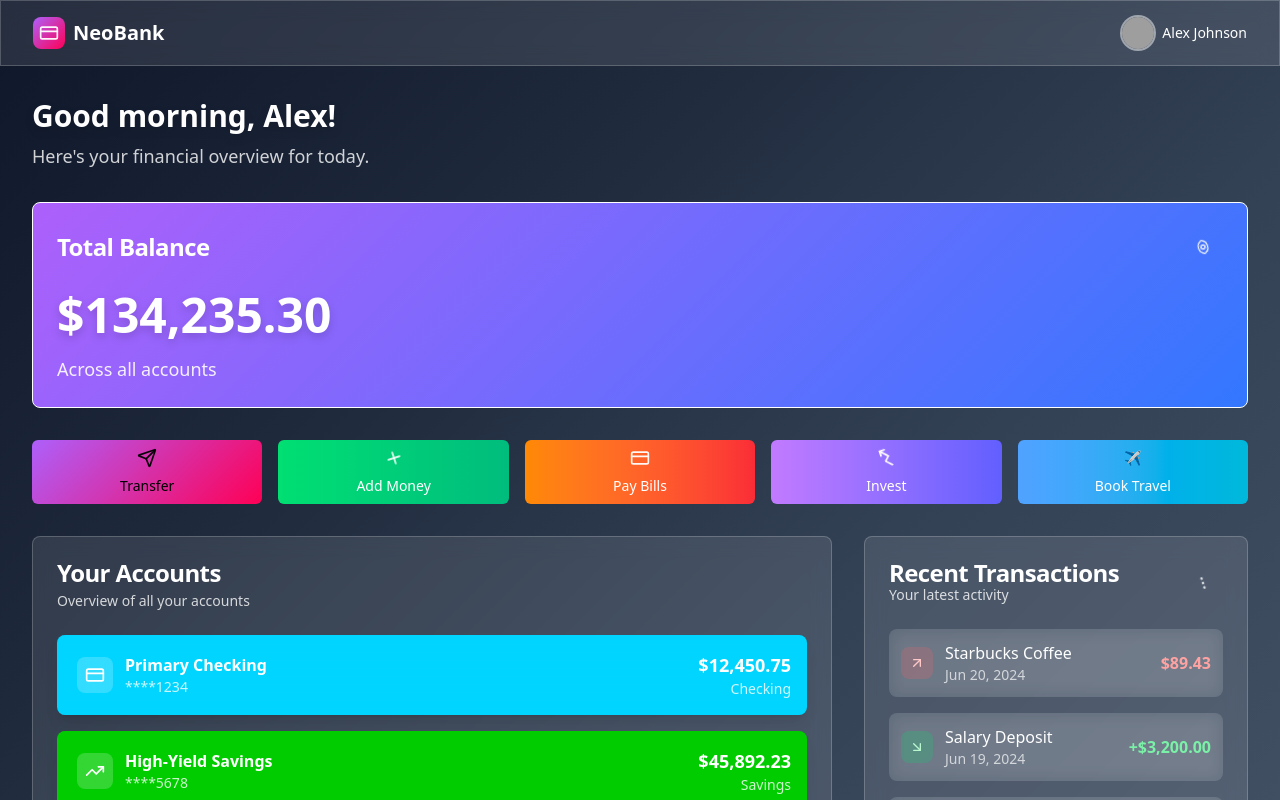
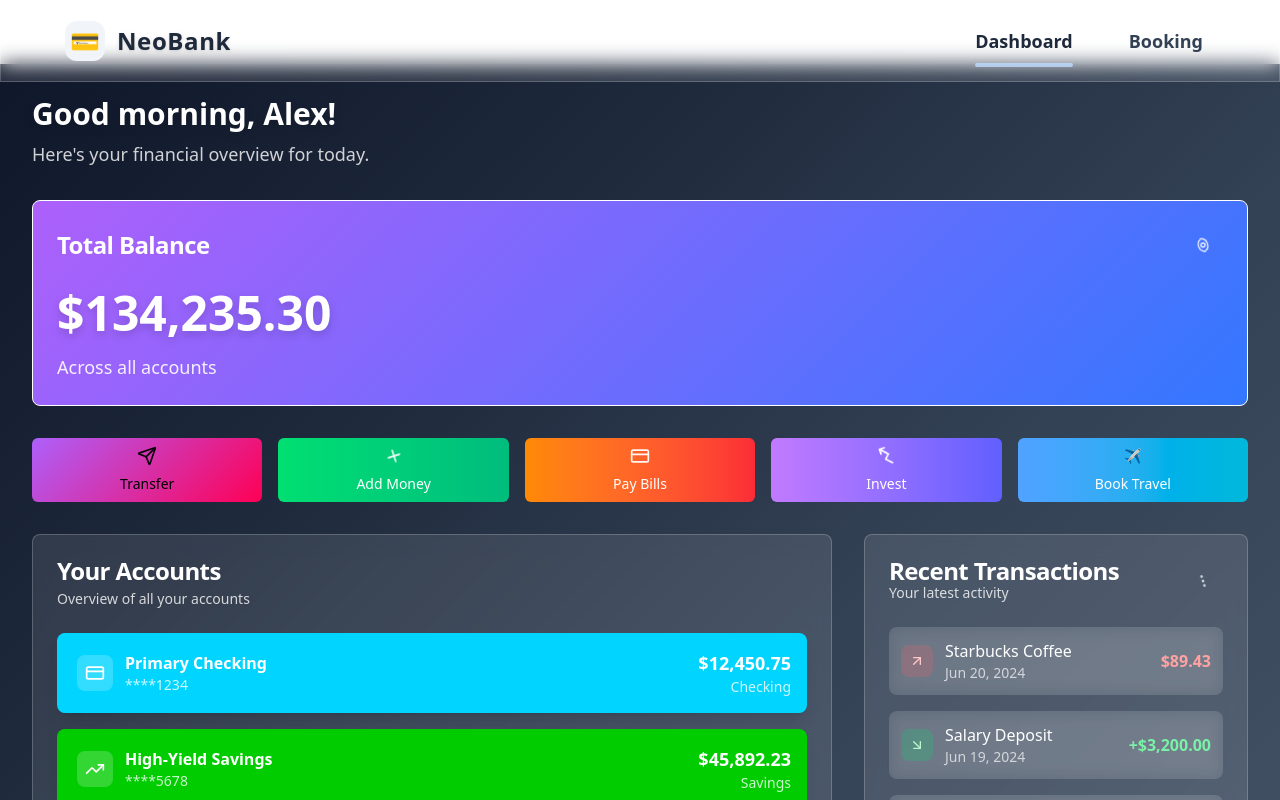
Before and after one commit to bugracinbat/banking-app, a React (Vite) app: page / in a window 1280 px wide. Shown: the top 800 px of the page. Built offline with nearby package versions, Linux system fonts and the light colour scheme; grey boxes are pictures that could not be loaded.

Commit message:
Add global Navbar component to App and remove old header from Dashboard for improved navigation

```diff
--- a/src/App.tsx
+++ b/src/App.tsx
@@ -1,14 +1,18 @@
 import { BrowserRouter, Routes, Route } from "react-router-dom";
 import { Dashboard } from "./components/Dashboard";
 import { BookingPage } from "./components/BookingPage";
+import { Navbar } from "./components/ui/navbar";
 
 function App() {
   return (
     <BrowserRouter>
-      <Routes>
-        <Route path="/" element={<Dashboard />} />
-        <Route path="/booking" element={<BookingPage />} />
-      </Routes>
+      <Navbar />
+      <div className="pt-16">
+        <Routes>
+          <Route path="/" element={<Dashboard />} />
+          <Route path="/booking" element={<BookingPage />} />
+        </Routes>
+      </div>
     </BrowserRouter>
   );
 }
--- a/src/components/Dashboard.tsx
+++ b/src/components/Dashboard.tsx
@@ -62,34 +62,7 @@ export function Dashboard() {
 
   return (
     <div className="min-h-screen gradient-professional">
-      {/* Header */}
-      <header className="border-b glass-effect shadow-colorful animate-fade-in">
-        <div className="max-w-7xl mx-auto px-4 sm:px-6 lg:px-8">
-          <div className="flex justify-between items-center h-16">
-            <div className="flex items-center space-x-4">
-              <div className="flex items-center space-x-2 animate-fade-in-left">
-                <div className="w-8 h-8 gradient-primary rounded-lg flex items-center justify-center shadow-colorful hover-glow animate-bounce-in">
-                  <CreditCard className="h-5 w-5 text-white animate-pulse-slow" />
-                </div>
-                <span className="text-xl font-bold text-white">NeoBank</span>
-              </div>
-            </div>
-            <div className="flex items-center space-x-4">
-              <div className="flex items-center space-x-2 animate-fade-in-right">
-                <img
-                  src={mockUser.avatar}
-                  alt={mockUser.name}
-                  className="w-8 h-8 rounded-full ring-2 ring-white/50 hover-lift"
-                />
-                <span className="text-sm font-medium text-white">
-                  {mockUser.name}
-                </span>
-              </div>
-            </div>
-          </div>
-        </div>
-      </header>
-
+      {/* Remove old header, navbar is now global */}
       <main className="max-w-7xl mx-auto px-4 sm:px-6 lg:px-8 py-8">
         {/* Welcome Section */}
         <div className="mb-8 animate-fade-in-up animate-delay-200">
--- /dev/null
+++ b/src/components/ui/navbar.tsx
@@ -0,0 +1,64 @@
+import React from "react";
+import { NavLink } from "react-router-dom";
+
+const darkColor = "#1e293b"; // slate-900
+
+export function Navbar() {
+  return (
+    <nav className="w-full bg-white glass-effect border-b border-slate-200 shadow-colorful fixed top-0 left-0 z-50">
+      <div className="max-w-7xl mx-auto px-6 sm:px-10 lg:px-16 h-20 flex items-center justify-between">
+        <div className="flex items-center space-x-3 group cursor-pointer">
+          <div className="w-10 h-10 bg-slate-100 rounded-xl flex items-center justify-center shadow-colorful transition-transform duration-300 group-hover:scale-110 group-hover:shadow-blue">
+            <span
+              role="img"
+              aria-label="logo"
+              className="text-2xl animate-pulse-slow"
+              style={{ color: darkColor }}
+            >
+              💳
+            </span>
+          </div>
+          <span
+            className="text-2xl font-extrabold drop-shadow animate-fade-in-left tracking-wide group-hover:text-blue-700 transition-colors duration-300"
+            style={{ color: darkColor }}
+          >
+            NeoBank
+          </span>
+        </div>
+        <div className="flex items-center space-x-8">
+          <NavLink
+            to="/"
+            style={({ isActive }) => ({
+              color: isActive ? darkColor : "#334155",
+            })}
+            className={({ isActive }) =>
+              `relative text-lg font-semibold px-3 py-2 rounded-lg transition-all duration-200 ${
+                isActive
+                  ? "after:absolute after:left-3 after:right-3 after:-bottom-1 after:h-1 after:rounded-full after:bg-blue-200 after:opacity-80"
+                  : "hover:bg-slate-100"
+              }`
+            }
+            end
+          >
+            Dashboard
+          </NavLink>
+          <NavLink
+            to="/booking"
+            style={({ isActive }) => ({
+              color: isActive ? darkColor : "#334155",
+            })}
+            className={({ isActive }) =>
+              `relative text-lg font-semibold px-3 py-2 rounded-lg transition-all duration-200 ${
+                isActive
+                  ? "after:absolute after:left-3 after:right-3 after:-bottom-1 after:h-1 after:rounded-full after:bg-blue-200 after:opacity-80"
+                  : "hover:bg-slate-100"
+              }`
+            }
+          >
+            Booking
+          </NavLink>
+        </div>
+      </div>
+    </nav>
+  );
+}
```
